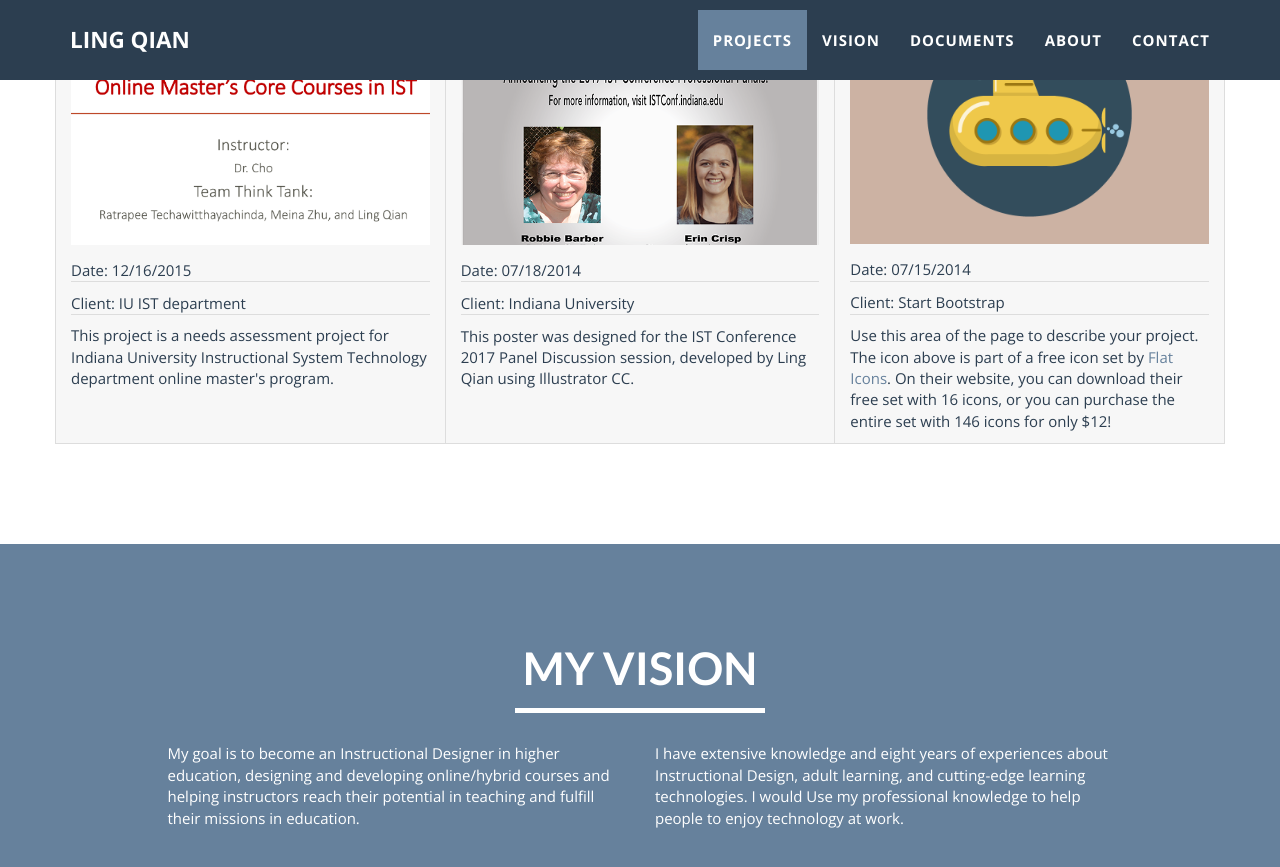
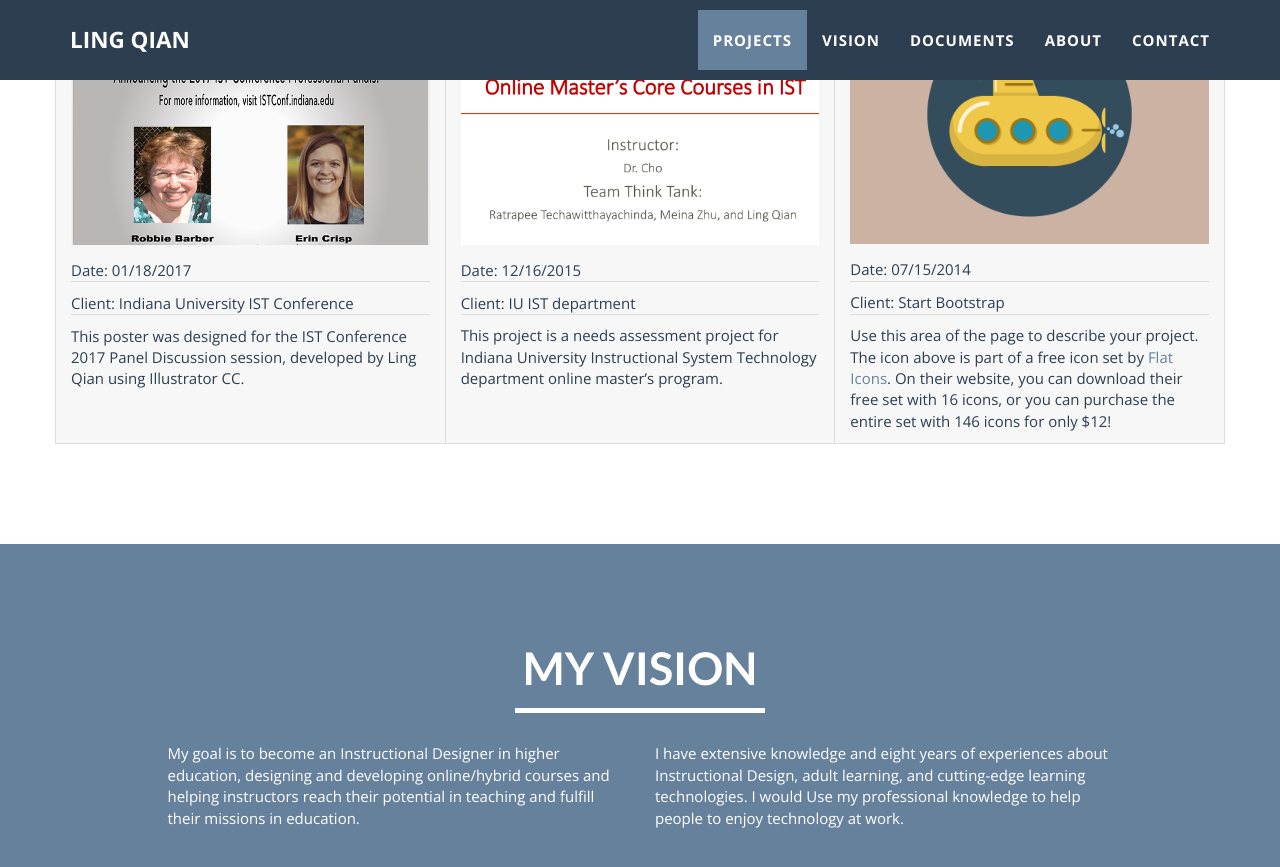
Before and after one commit to lingqiann/lingqiann.github.io, a Jekyll site: the page built from _posts/2014-07-18-project-1.markdown, in a window 1280 px wide and 900 px high, scrolled down 1036 px. Shown: the top 867 px of the window. Built offline with Jekyll 4.4.1, drawn with Linux system fonts in a browser that asks for light colours.

Commit message:
Update 2014-07-18-project-1.markdown

```diff
--- a/_posts/2014-07-18-project-1.markdown
+++ b/_posts/2014-07-18-project-1.markdown
@@ -1,12 +1,12 @@
 ---
 layout: default
 modal-id: 1
-date: 2014-07-18
+date: 2017-01-18
 img: IST_panel_discussion.png
 alt: image-alt
-project-date: April 2014
-client: Indiana University
-category: Web Development
+project-date: January 2017
+client: Indiana University IST Conference
+category: Graphic Design
 pdf: IST_panel_discussion.pdf
 ---
 This poster was designed for the IST Conference 2017 Panel Discussion session, developed by Ling Qian using Illustrator CC.
```
